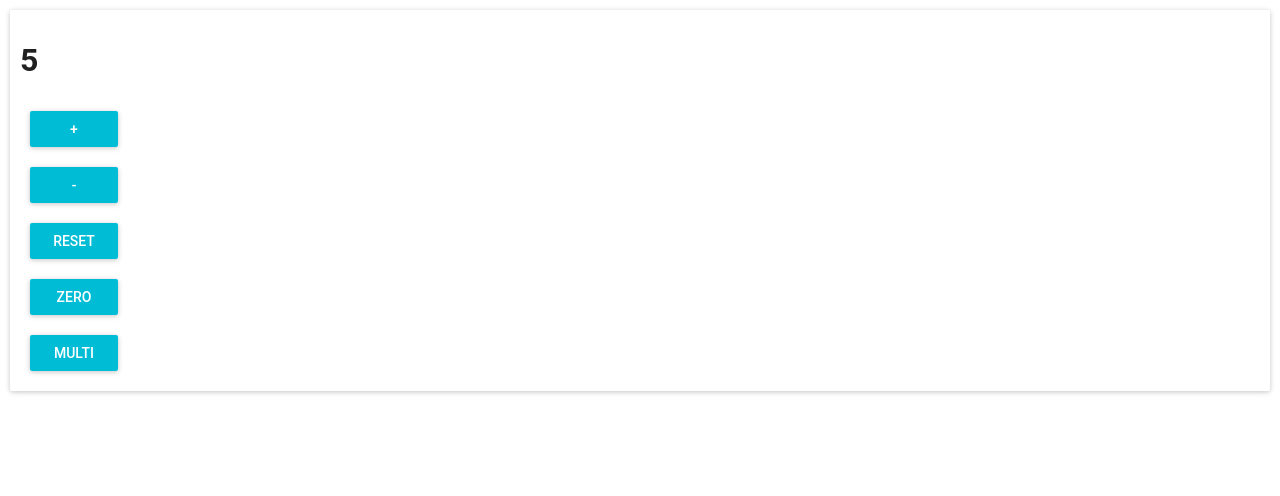
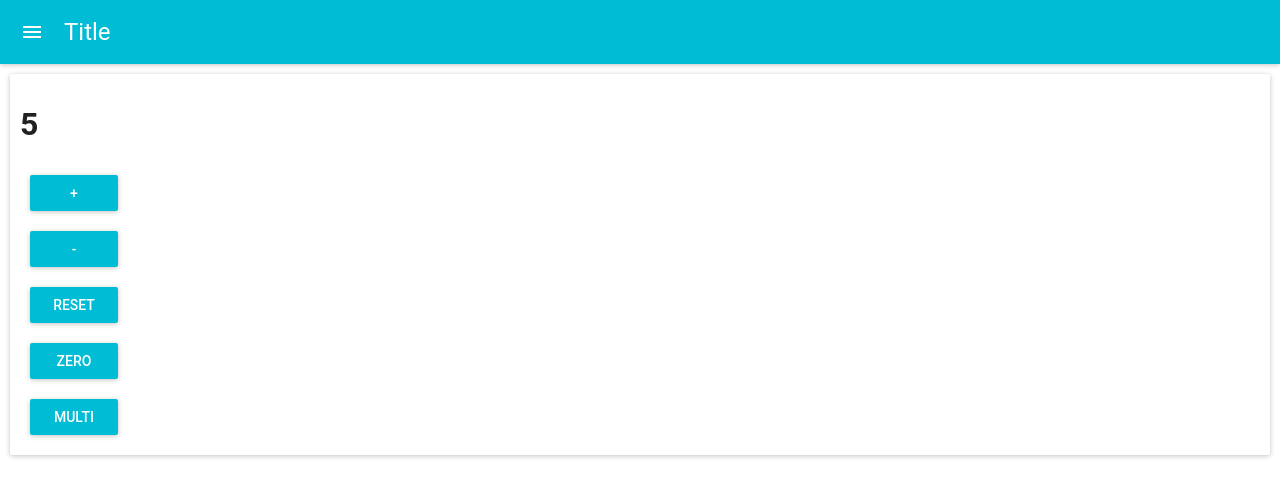
Before and after one commit to DawidKurkiewicz/exercises-react2, a React (Create React App) app: page / in a window 1280 px wide. Shown: the top 496 px of the page. Built offline with nearby package versions, Linux system fonts and the light colour scheme.

Commit message:
added appbar

```diff
--- a/src/App.js
+++ b/src/App.js
@@ -1,13 +1,17 @@
 import React from 'react'
 import Paper from './components/Paper'
 import Counter from './Counter'
+import Navigation from './Navigation/Navigation'
 
 
 const App = (props) => (
-  <Paper>
-    <Counter
-      startNumber={5}
-    />
-  </Paper>
+  <div>
+    <Navigation />
+    <Paper>
+      <Counter
+        startNumber={5}
+      />
+    </Paper>
+  </div>
 )
 export default App
--- /dev/null
+++ b/src/Navigation/Navigation.js
@@ -0,0 +1,11 @@
+import React from 'react'
+import AppBar from 'material-ui/AppBar'
+const Navigation = (props) => (
+    <div>
+        <AppBar
+            title="Title"
+            iconClassNameRight="muidocs-icon-navigation-expand-more"
+        />
+    </div>
+)
+export default Navigation
```
